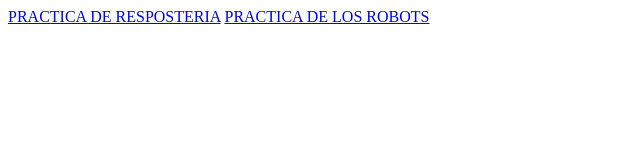
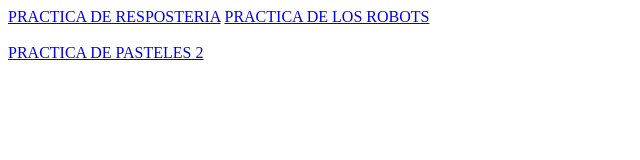
Before and after one commit to ARZATE-BELLO-SERGIO-SACHIEL/Alexis-Arzate, a plain HTML site: page index.html in a window 1280 px wide. Shown: the whole page, without its empty margins (0-640 px from the left). Drawn offline with Linux system fonts and the light colour scheme.

Commit message:
Update index.html
NUEVA PAGINA

```diff
--- a/index.html
+++ b/index.html
@@ -9,5 +9,8 @@
 
 	<a href="PASTELERIA.html">PRACTICA DE RESPOSTERIA</a>
 	<a href="robots.html">PRACTICA DE LOS ROBOTS</a>
+	<br>
+	<br>
+	<a href="pasteles1.html">PRACTICA DE PASTELES 2</a>
 </body>
 </html>
```
